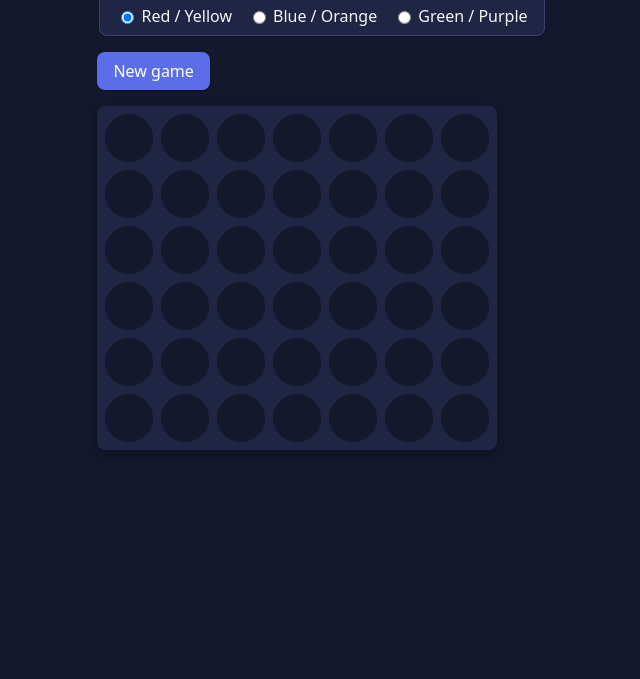
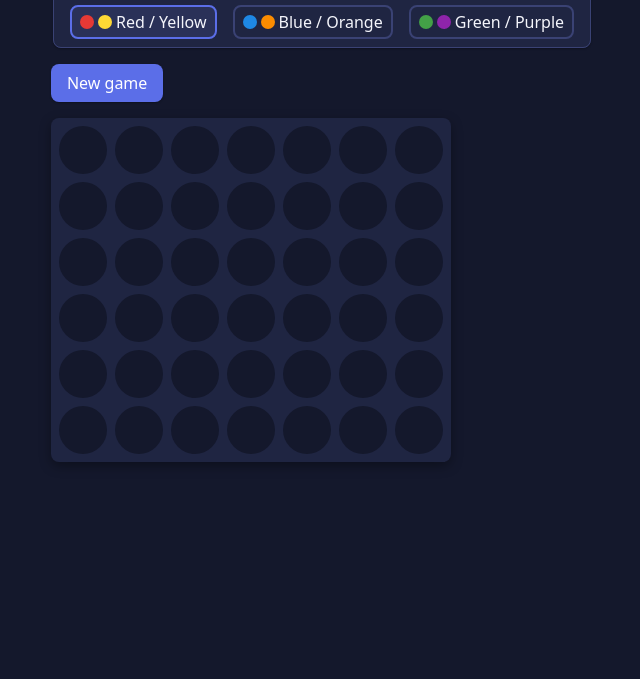
Before and after one commit to MK-xOne/connect-four, a website built with Vite: page index.html in a window 1280 px wide. Shown: the part 121-800 px from the top of the page, without its empty margins (318-958 px from the left). Built offline with nearby package versions, Linux system fonts and the light colour scheme.

Commit message:
Item 11: color selector swatches with chip-style selection

```diff
--- a/src/style.css
+++ b/src/style.css
@@ -130,5 +130,42 @@ body {
   display: flex;
   align-items: center;
   gap: var(--space-xs);
+  padding: var(--space-xs) var(--space-sm);
+  background: var(--color-surface);
+  border: 2px solid var(--color-border);
+  border-radius: var(--radius);
   cursor: pointer;
 }
+
+.color-option:has(input:checked) {
+  background: var(--color-surface-raised);
+  border-color: var(--color-accent);
+}
+
+.color-option:focus-within {
+  outline: 2px solid var(--color-accent);
+  outline-offset: 2px;
+}
+
+.color-option input[type='radio'] {
+  position: absolute;
+  width: 1px;
+  height: 1px;
+  opacity: 0;
+  pointer-events: none;
+}
+
+.color-selector:disabled .color-option {
+  cursor: not-allowed;
+}
+
+.color-swatches {
+  display: inline-flex;
+  gap: var(--space-xs);
+}
+
+.color-swatch {
+  width: 0.875rem;
+  height: 0.875rem;
+  border-radius: var(--radius);
+}
--- a/src/ui.ts
+++ b/src/ui.ts
@@ -40,7 +40,18 @@ export function renderColorSelector(
       }
     });
 
+    const swatches = document.createElement('span');
+    swatches.className = 'color-swatches';
+
+    [pair.player1.color, pair.player2.color].forEach((color) => {
+      const swatch = document.createElement('span');
+      swatch.className = 'color-swatch';
+      swatch.style.backgroundColor = color;
+      swatches.appendChild(swatch);
+    });
+
     label.appendChild(input);
+    label.appendChild(swatches);
     label.append(`${pair.player1.name} / ${pair.player2.name}`);
     fieldset.appendChild(label);
   });
```
Also changed, not shown: docs/BACKLOG.md (+2 -2 lines).
